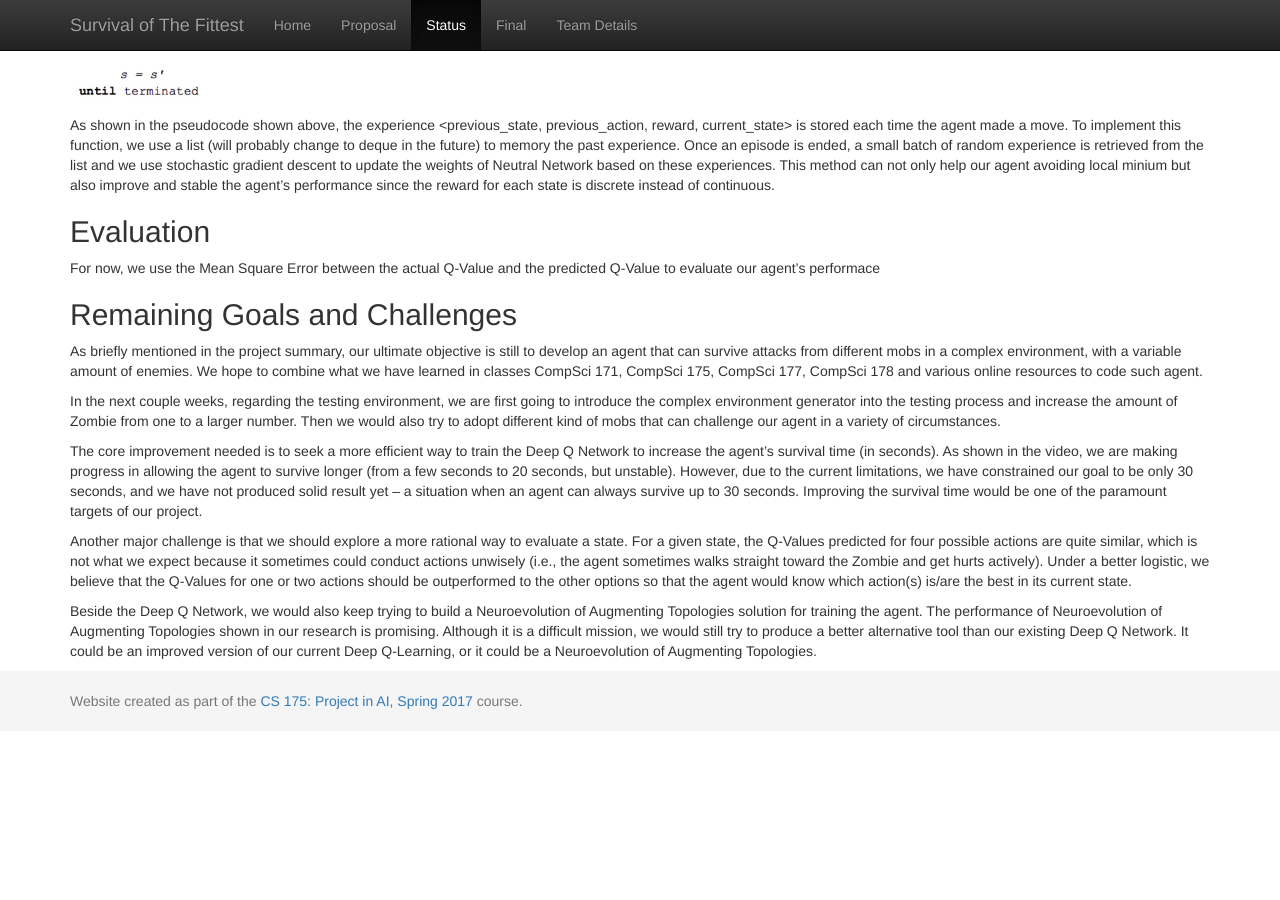
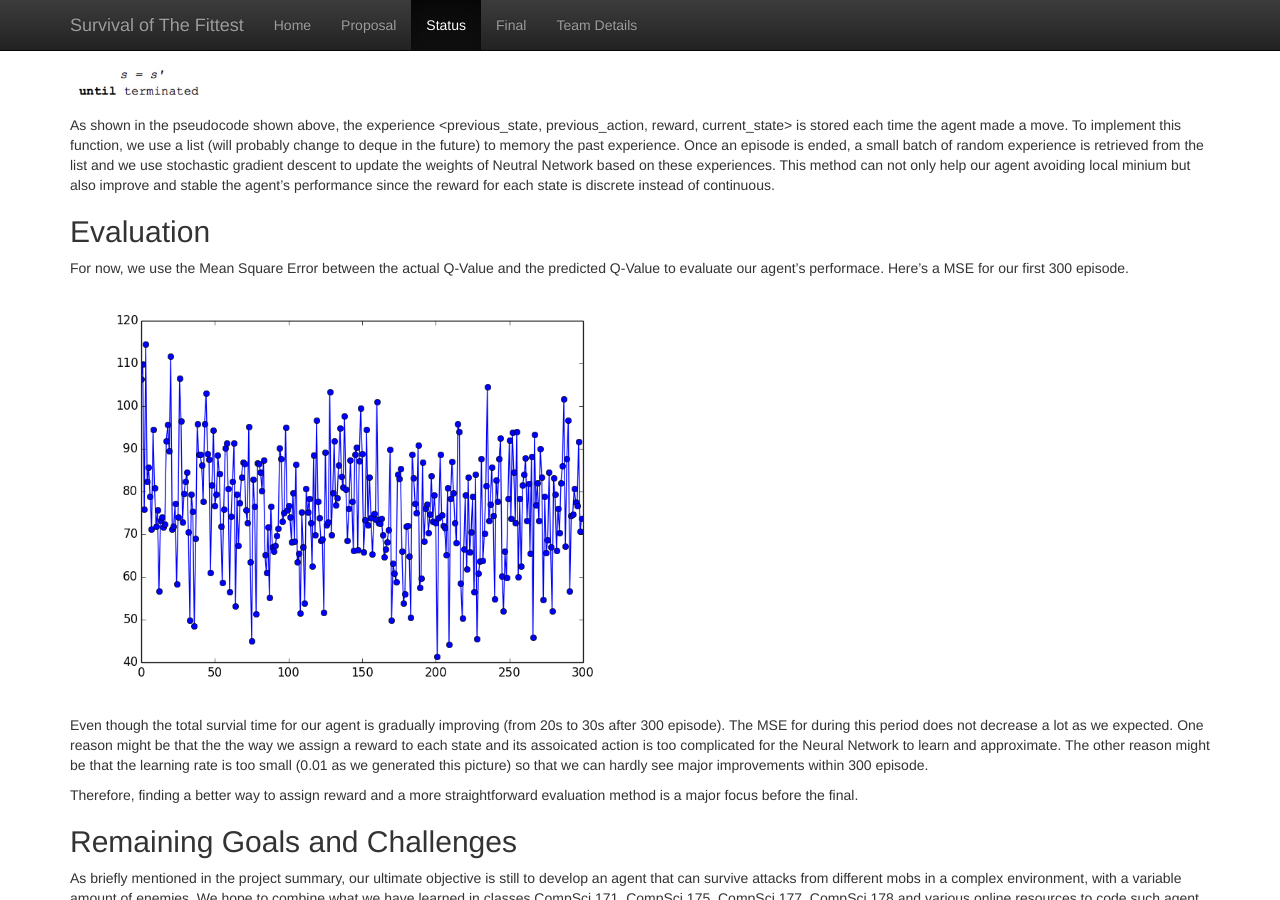
Before and after one commit to mingh2/SurvivalOfTheFittest, a Jekyll site: the page built from docs/status.md, in a window 1280 px wide and 900 px high, scrolled down 2903 px. Built offline with Jekyll 4.4.1, drawn with Linux system fonts in a browser that asks for light colours; before the commit the page ends 3634 px from its top, so only the background shows below that.

Commit message:
Update status.md

```diff
--- a/docs/status.md
+++ b/docs/status.md
@@ -56,7 +56,17 @@ The pseudocode of replay function is shown as follow:
 As shown in the pseudocode shown above, the experience <previous_state, previous_action, reward, current_state> is stored each time the agent made a move. To implement this function, we use a list (will probably change to deque in the future) to memory the past experience. Once an episode is ended, a small batch of random experience is retrieved from the list and we use stochastic gradient descent to update the weights of Neutral Network based on these experiences. This method can not only help our agent avoiding local minium but also improve and stable the agent's performance since the reward for each state is discrete instead of continuous.
 
 ## Evaluation
-For now, we use the Mean Square Error between the actual Q-Value and the predicted Q-Value to evaluate our agent's performace
+For now, we use the Mean Square Error between the actual Q-Value and the predicted Q-Value to evaluate our agent's performace.
+Here's a MSE for our first 300 episode.
+<img src="Mean_Sqaure_Error.png" width="50%">
+
+Even though the total survial time for our agent is gradually improving (from 20s to 30s after 300 episode).
+The MSE for during this period does not decrease a lot as we expected.
+One reason might be that the the way we assign a reward to each state and its assoicated action is too complicated for the Neural Network to learn and approximate.
+The other reason might be that the learning rate is too small (0.01 as we generated this picture) so that we can hardly see major improvements within 300 episode.
+
+Therefore, finding a better way to assign reward and a more straightforward evaluation method is a major focus before the final.
+
 
 ## Remaining Goals and Challenges
 
```
